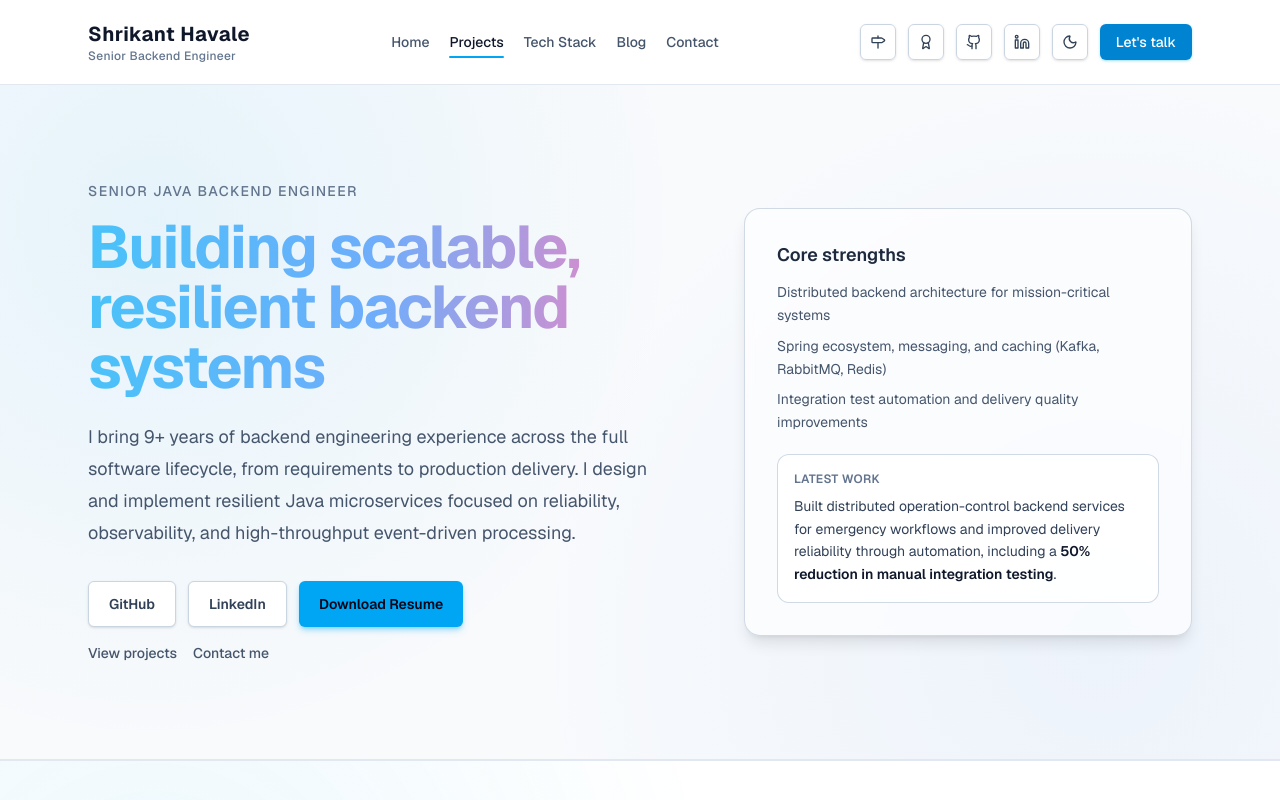
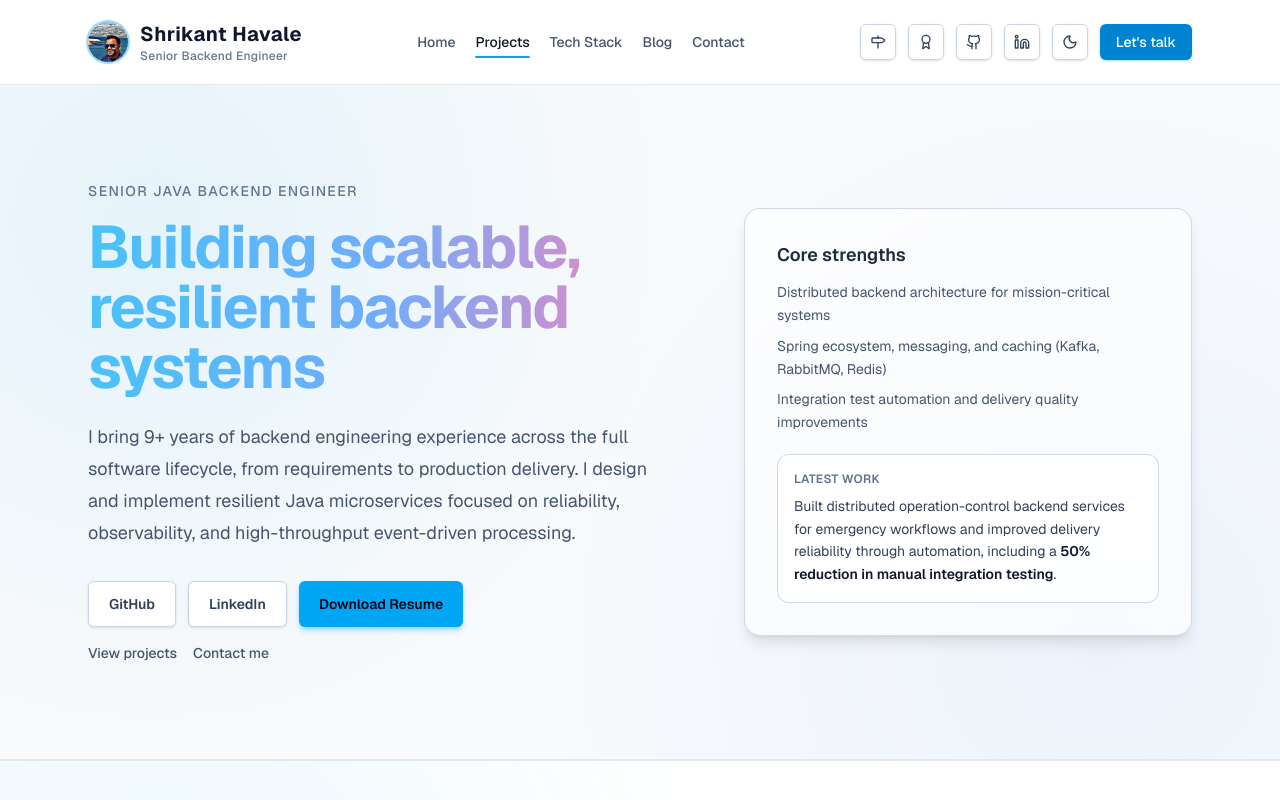
Before and after one commit to shrikanthavale/shrikant-portfolio, a Next.js app: page / in a window 1280 px wide. Shown: the top 800 px of the page. Built offline with nearby package versions, Linux system fonts and the light colour scheme.

Commit message:
feat: add profile photo to navbar identity block

```diff
--- a/app/components/Navbar.tsx
+++ b/app/components/Navbar.tsx
@@ -5,6 +5,7 @@ import { usePathname } from "next/navigation";
 import ThemeToggle from "./ThemeToggle";
 import { Award, Github, Linkedin, Milestone } from "lucide-react";
 import Link from "next/link";
+import Image from "next/image";
 
 const NAV_ITEMS = [
   { label: "Home", href: "#hero" },
@@ -72,10 +73,21 @@ export default function Navbar() {
         <a
           href="#hero"
           title="Senior Backend Engineer"
-          className="flex flex-col leading-tight text-slate-900 dark:text-white"
+          className="flex items-center gap-3 leading-tight text-slate-900 dark:text-white"
         >
-          <span className="text-xl font-bold tracking-wide">Shrikant Havale</span>
-          <span className="text-xs font-medium tracking-wide text-slate-500 dark:text-gray-400">Senior Backend Engineer</span>
+          <div className="relative h-10 w-10 shrink-0 overflow-hidden rounded-full ring-2 ring-sky-500/40">
+            <Image
+              src="/profile.jpg"
+              alt="Shrikant Havale"
+              fill
+              className="object-cover"
+              priority
+            />
+          </div>
+          <span className="flex flex-col">
+            <span className="text-xl font-bold tracking-wide">Shrikant Havale</span>
+            <span className="text-xs font-medium tracking-wide text-slate-500 dark:text-gray-400">Senior Backend Engineer</span>
+          </span>
         </a>
         <nav className="hidden items-center gap-4 text-[13px] font-medium text-slate-600 lg:gap-5 lg:text-sm md:flex dark:text-slate-200">
           {NAV_ITEMS.map((item) => {
```
Also changed, not shown: public/profile.jpg (added).
